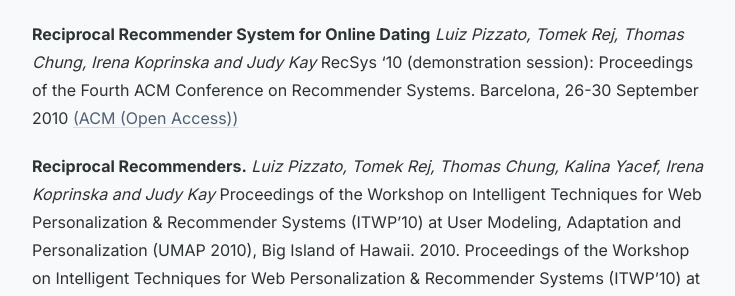
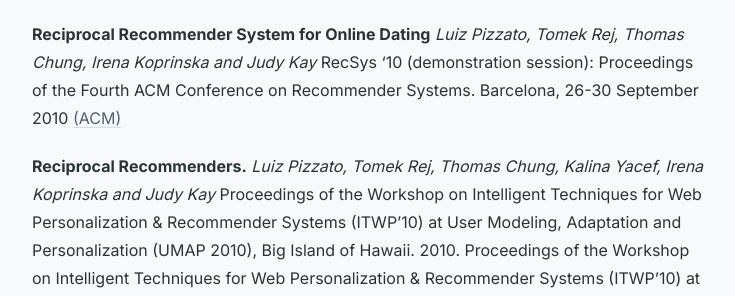
Before and after one commit to pizzato/pizzato.github.io, a Jekyll site: the page built from publications/index.markdown, in a window 1280 px wide and 900 px high, scrolled down 5396 px. Shown: the part 152-448 px from the top of the window, without its empty margins (272-1007 px from the left). Built offline with Jekyll 4.4.1, drawn with Linux system fonts in a browser that asks for light colours.

Commit message:
fix: clean up RecSys 2010 demo paper ACM link (remove Open Access label and cid param)
Co-Authored-By: Claude Sonnet 4.5 <noreply@anthropic.com>

```diff
--- a/publications/index.markdown
+++ b/publications/index.markdown
@@ -253,7 +253,7 @@ RecSys '10: Proceedings of the Fourth ACM Conference on Recommender Systems. Bar
 **Reciprocal Recommender System for Online Dating**
 _Luiz Pizzato, Tomek Rej, Thomas Chung, Irena Koprinska and Judy Kay_
 RecSys '10 (demonstration session): Proceedings of the Fourth ACM Conference on Recommender Systems. Barcelona, 26-30 September 2010
-[(ACM (Open Access))](https://dl.acm.org/doi/10.1145/1864708.1864787?cid=81444607788)
+[(ACM)](https://dl.acm.org/doi/10.1145/1864708.1864787)
 
 
 
```
